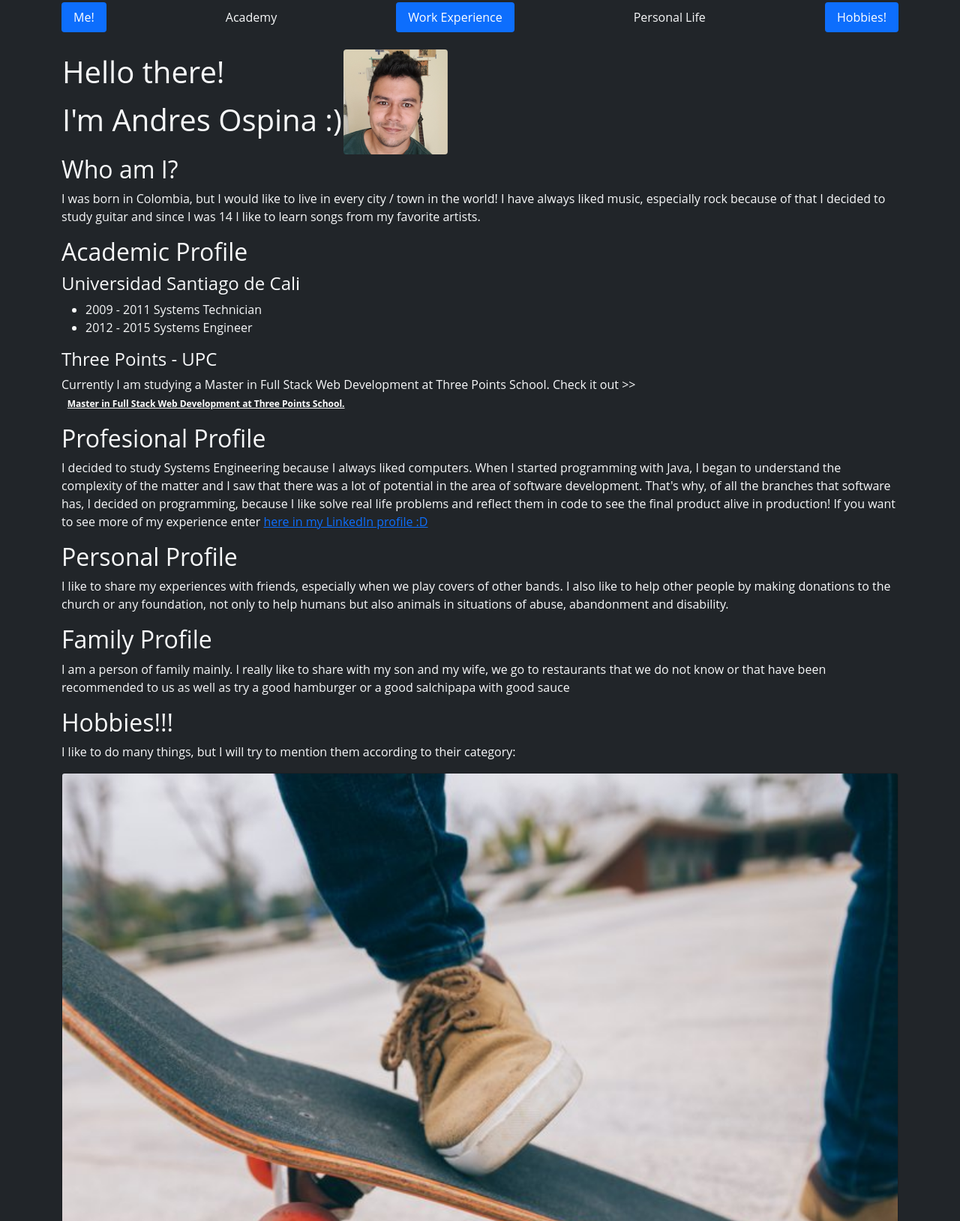
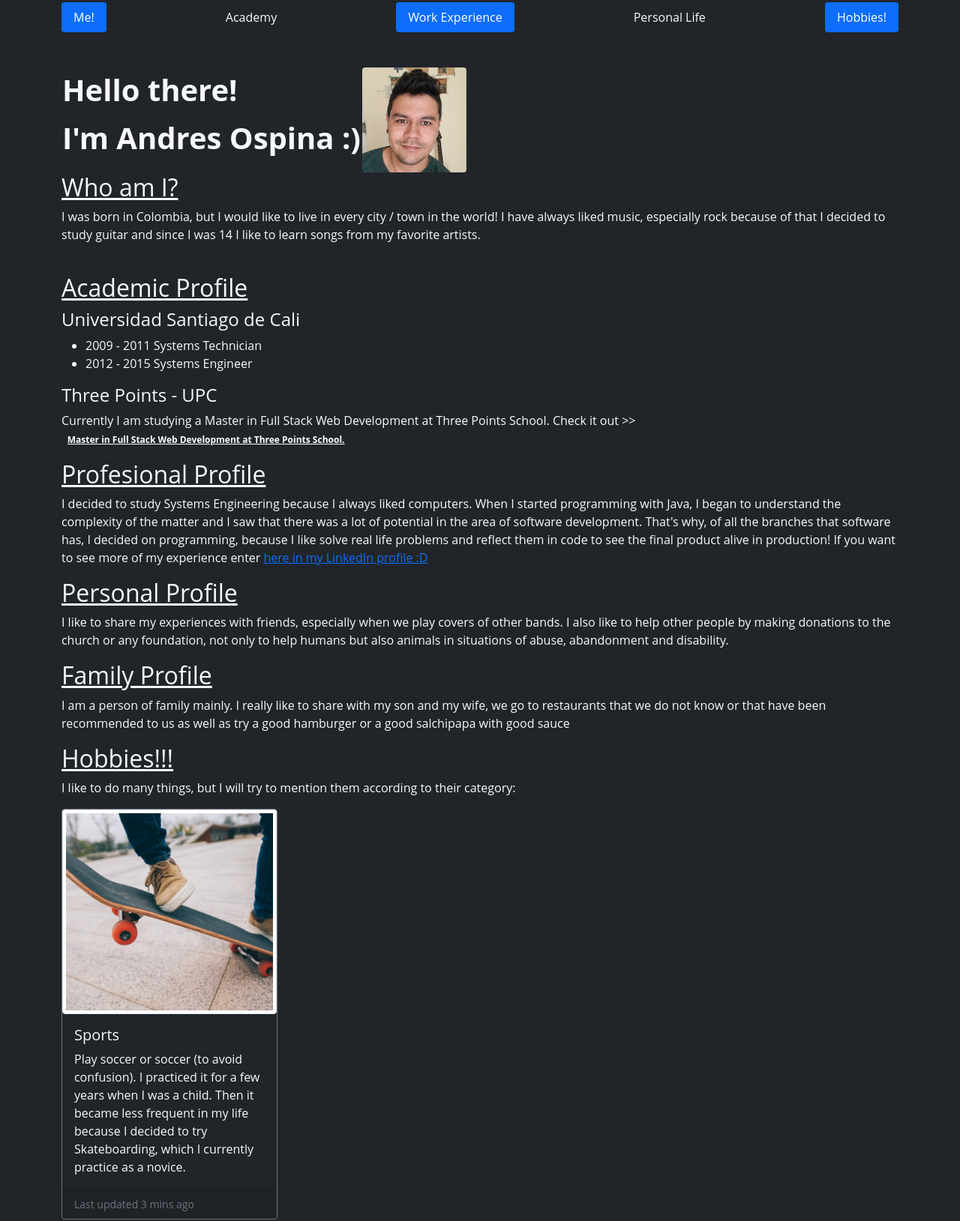
Before and after one commit to andresospina0000/UPC-FrontEnd, a plain HTML site: page index.html in a window 1280 px wide. Shown: the part 5-1634 px from the top of the page at 75% size. Drawn offline with Linux system fonts and the light colour scheme.

Commit message:
Fixeando el estilo de las cards.

```diff
--- a/assets/css/index.css
+++ b/assets/css/index.css
@@ -7,3 +7,11 @@ body {
     padding-top: 70px;
     position: relative;
 }
+
+h2 {
+    text-decoration: underline;
+}
+
+.card {
+    width: 18rem;
+}
--- a/index.html
+++ b/index.html
@@ -15,7 +15,7 @@
     <div>
         <nav class="navbar nav-pills fixed-top navbar-dark bg-dark container">
             <a class="nav-link active" href="#top">Me!</a>
-            <a class="nav-link text-light href=" #academy">Academy</a>
+            <a class="nav-link text-light" href=" #academy">Academy</a>
             <a class="nav-link active" href="#work">Work Experience</a>
             <a class="nav-link text-light" href="#personal">Personal Life</a>
             <a class="nav-link active" href="#hobbies">Hobbies!</a>
@@ -25,17 +25,20 @@
 
 <body class="bg-dark text-light">
     <div class="container">
-        <div id="me">
+        <div id="me" class="mx-auto">
             <table>
-                <th>
+                <th class="col-8">
                     <div>
                         <h1>
-                            <p>Hello there!</p>
-                            <p>I'm Andres Ospina :)</p>
+                            <strong>
+                                <p>Hello there!</p>
+                                <p>I'm Andres Ospina :)</p>
+                            </strong>
                         </h1>
                     </div>
                 </th>
-                <th class="px">
+                <br>
+                <th class="col-8 p6">
                     <div>
                         <img src="./assets/imagenes/Foto.png" class="rounded float-right">
                     </div>
@@ -47,6 +50,7 @@
                 songs from my favorite artists.</p>
         </div>
         <div id="academy">
+            <br>
             <h2>Academic Profile</h2>
             <h4>Universidad Santiago de Cali</h4>
             <ul>
@@ -90,8 +94,8 @@
             <h2>Hobbies!!!</h2>
             <p>I like to do many things, but I will try to mention them according to their category:</p>
             <div class="card-deck">
-                <div class="card bg-dark">
-                    <img class="card-img-top" src="./assets/imagenes/skate.jpg" alt="Card image cap">
+                <div class="card bg-dark border-secondary"">
+                    <img class="card-img-top img-thumbnail" src="./assets/imagenes/skate.jpg" alt="Card image cap">
                     <div class="card-body">
                         <h5 class="card-title">Sports</h5>
                         <p class="card-text">Play soccer or soccer (to avoid confusion). I practiced it for a few years
@@ -106,8 +110,8 @@
                     </div>
                 </div>
                 <br>
-                <div class="card bg-dark">
-                    <img class="card-img-top" src="./assets/imagenes/guitar.jpg" alt="Card image cap">
+                <div class="card bg-dark border-secondary">
+                    <img class="card-img-top img-thumbnail img-hobbies" width="200" src="./assets/imagenes/guitar.jpg" alt="Card image cap">
                     <div class="card-body">
                         <h5 class="card-title">Art</h5>
                         <p class="card-text">I love music specially rock. I have a rock band with my friends and I am
@@ -122,8 +126,8 @@
                     </div>
                 </div>
                 <br>
-                <div class="card bg-dark">
-                    <img class="card-img-top" src="./assets/imagenes/fornite.jpeg" alt="Card image cap">
+                <div class="card bg-dark border-secondary">
+                    <img class="card-img-top img-thumbnail" src="./assets/imagenes/fornite.jpeg" alt="Card image cap">
                     <div class="card-body">
                         <h5 class="card-title">Videogames</h5>
                         <p class="card-text">I always enjoy playing video games, I have a PlayStation 4 and a Nintendo
```
